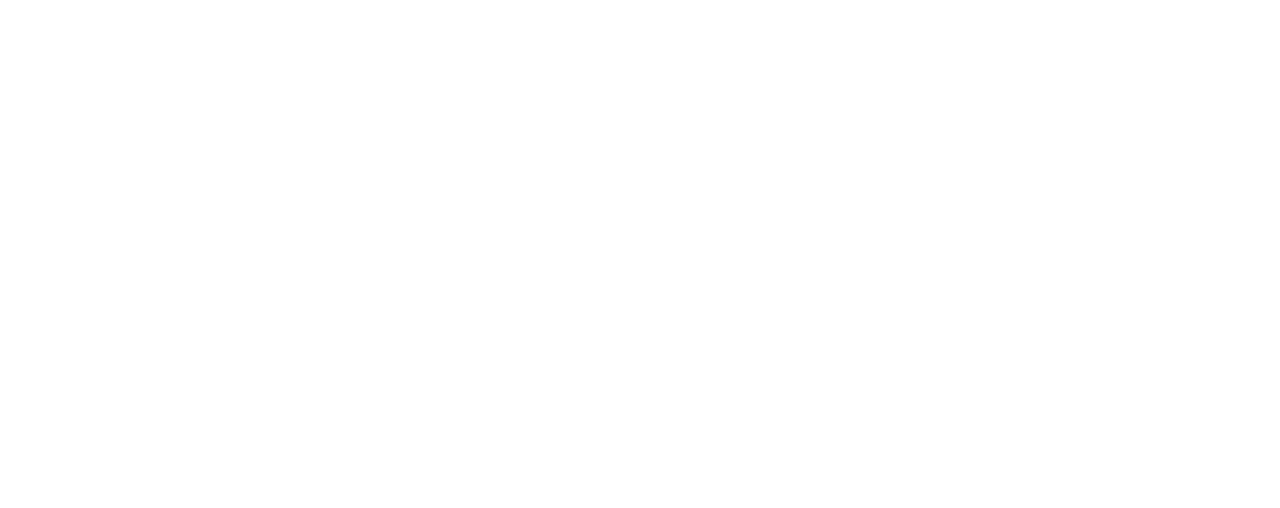
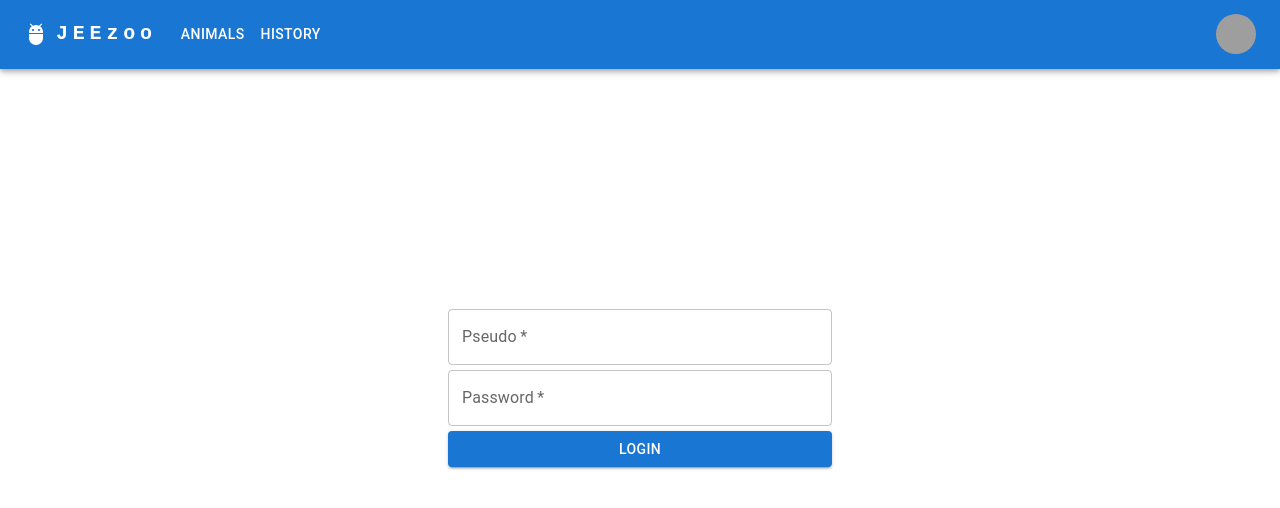
Before and after one commit to krapx/frontZoo, a React (Create React App) app: page /login in a window 1280 px wide. Before the commit this address had no page. Shown: the top 508 px of the page. Built offline with nearby package versions, Linux system fonts and the light colour scheme; grey boxes are pictures that could not be loaded.

Commit message:
Login page // Animal page

```diff
--- /dev/null
+++ b/src/component/animals/animals.tsx
@@ -0,0 +1,21 @@
+import "./animals.css"
+import {Header} from "../shared/header/header";
+
+const initState = {
+    loaderVisibility: false,
+    animals: []
+};
+
+export const Animals = () => {
+
+    return (
+        <>
+            <div className="animal">
+                <Header/>
+
+                <div> <h2>Nom de l'animal</h2></div>
+            </div>
+
+        </>
+    );
+}
--- /dev/null
+++ b/src/component/login/login.css
@@ -0,0 +1,8 @@
+.loginBox {
+    margin: auto;
+    margin-top: 30vh;
+    display: flex;
+    flex-direction: column;
+    gap: 5px;
+    max-width: 30vw;
+}
--- /dev/null
+++ b/src/component/login/login.tsx
@@ -0,0 +1,20 @@
+import "./login.css"
+import {Header} from "../shared/header/header";
+import {Button, TextField} from "@mui/material";
+
+export const Login = () => {
+
+    return (
+        <>
+            <Header/>
+            <div className="login" >
+                <div className="loginBox">
+                    <TextField required id="login-input" label="Pseudo"/>
+                    <TextField required id="password-input" label="Password" type="password" autoComplete="current-password" />
+                    <Button id="login-button"variant="contained">Login</Button>
+                </div>
+            </div>
+
+        </>
+    );
+}
--- /dev/null
+++ b/src/config/react-app-env.d.ts
@@ -0,0 +1 @@
+/// <reference types="react-scripts" />
--- /dev/null
+++ b/src/config/reportWebVitals.ts
@@ -0,0 +1,15 @@
+import { ReportHandler } from 'web-vitals';
+
+const reportWebVitals = (onPerfEntry?: ReportHandler) => {
+  if (onPerfEntry && onPerfEntry instanceof Function) {
+    import('web-vitals').then(({ getCLS, getFID, getFCP, getLCP, getTTFB }) => {
+      getCLS(onPerfEntry);
+      getFID(onPerfEntry);
+      getFCP(onPerfEntry);
+      getLCP(onPerfEntry);
+      getTTFB(onPerfEntry);
+    });
+  }
+};
+
+export default reportWebVitals;
--- a/src/index.tsx
+++ b/src/index.tsx
@@ -6,6 +6,8 @@
 import reportWebVitals from './config/reportWebVitals';
 import {Home} from "./component/home/home";
 import {BrowserRouter, Route, Routes} from "react-router-dom";
+import {Animals} from "./component/animals/animals";
+import {Login} from "./component/login/login";
 
 const root = ReactDOM.createRoot(
   document.getElementById('root') as HTMLElement
@@ -15,8 +17,9 @@
         <Routes>
             <Route path="/" element={<App />} />
             <Route path="/home" element={<Home />} />
-            <Route path="/animals" element={<Home />} />
+            <Route path="/animals" element={<Animals />} />
             <Route path="/history" element={<Home />} />
+            <Route path="/login" element={<Login/>} />
         </Routes>
     </BrowserRouter>
   // <React.StrictMode>
```
Also changed, not shown: src/config/setupTests.ts (added, +5 -0 lines), src/component/animals/animals.css (added).
